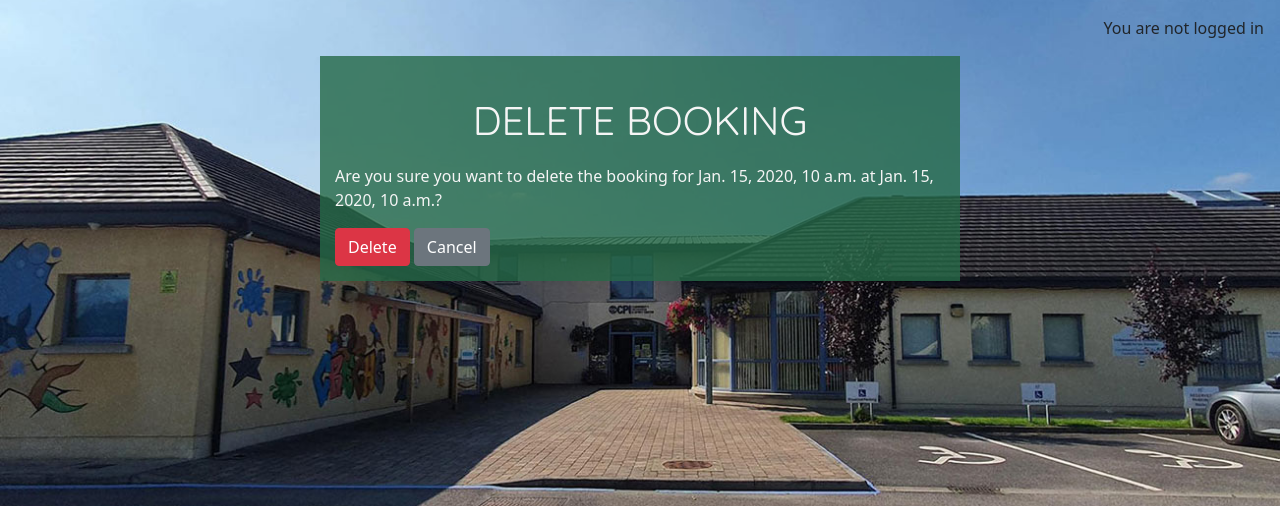
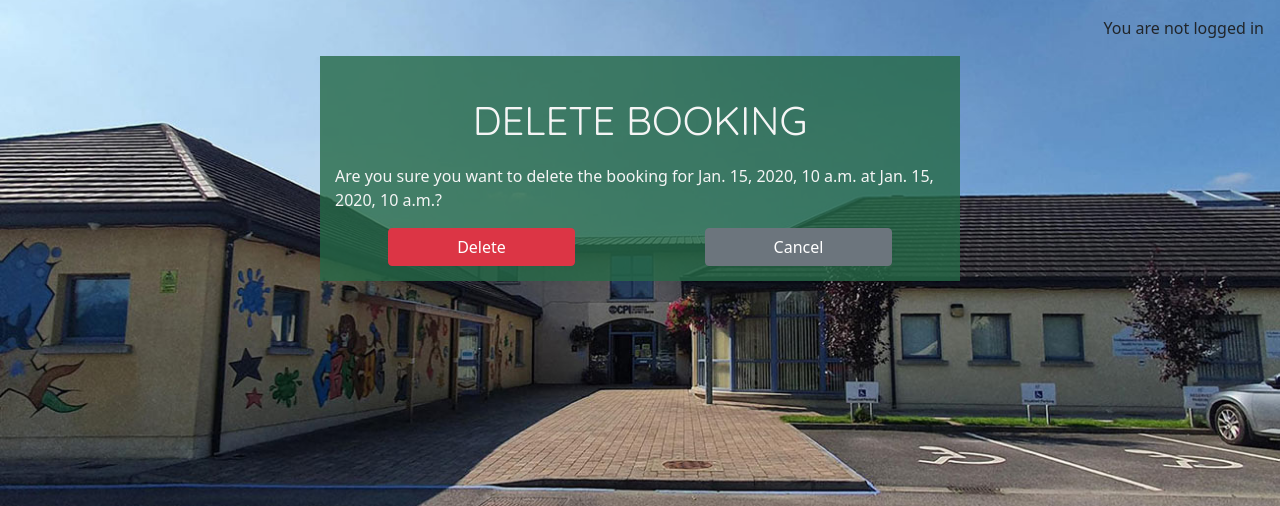
Before and after one commit to RachelfromIreland/CPI-Project, a Django app: template book/templates/book/delete_booking.html in a window 1280 px wide. Shown: the part 56-562 px from the top of the page. Run offline with Django 4.2, Linux system fonts and the light colour scheme; the template is opened without the code that fills it: most values are stand-ins (such as "Sample title", 1, 10 or a date in 2020); some libraries are stand-ins or nearby versions.

Commit message:
Format buttons

```diff
--- a/book/templates/book/delete_booking.html
+++ b/book/templates/book/delete_booking.html
@@ -8,10 +8,14 @@
             <h1 class="form-header text-center uppercase">Delete Booking</h1>
             <p>Are you sure you want to delete the booking for {{ booking.date }} at {{ booking.time_slot }}?</p>
 
-            <form method="post">
+            <form method="post" class="row justify-content-center">
                 {% csrf_token %}
-                <button type="submit" class="btn btn-danger">Delete</button>
-                <a href="{% url 'book:party_list' %}" class="btn btn-secondary">Cancel</a>
+                <div class="d-grid gap-2 col-4 mx-auto">
+                    <button type="submit" class="btn btn-danger">Delete</button>
+                </div>
+                <div class="d-grid gap-2 col-4 mx-auto">
+                <a href="{% url 'book:party_list' %}" class="btn btn-secondary cancel-btn">Cancel</a>
+                </div>
             </form>
         </div>
     </div>
```
